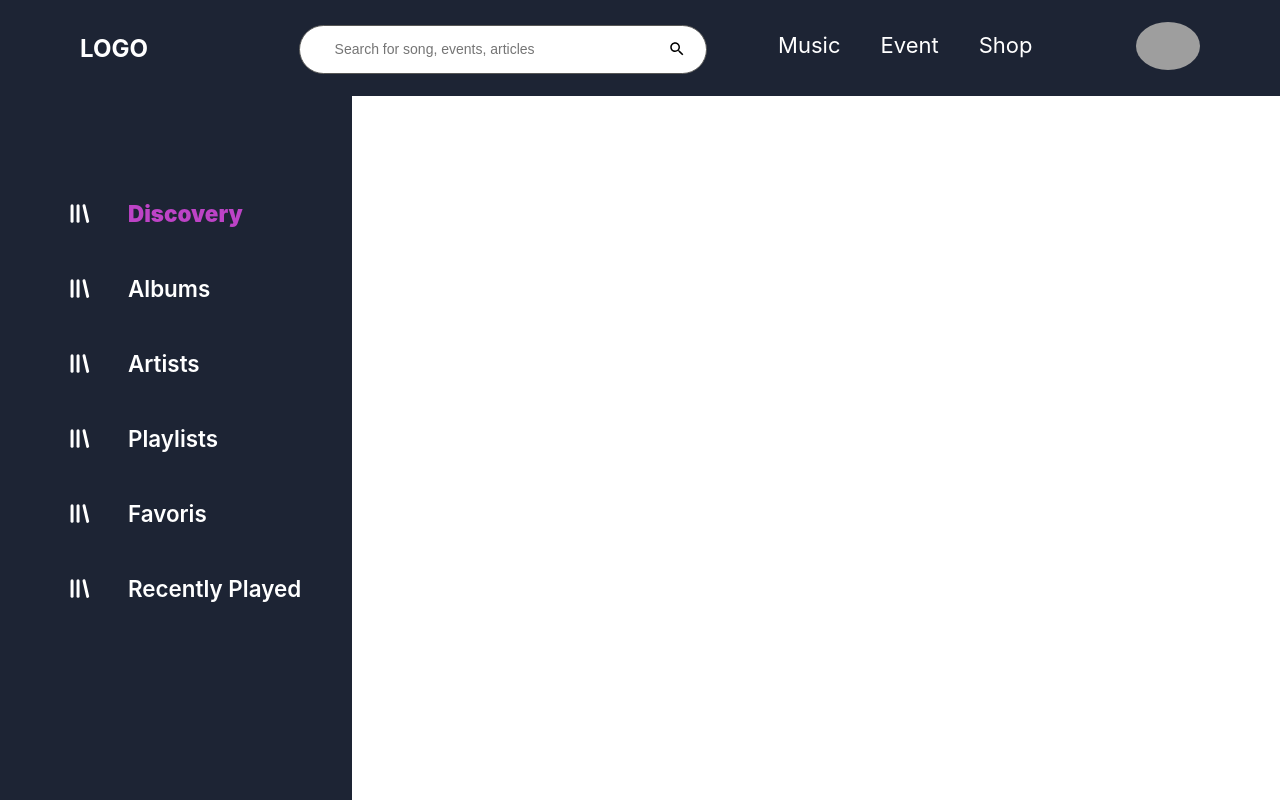
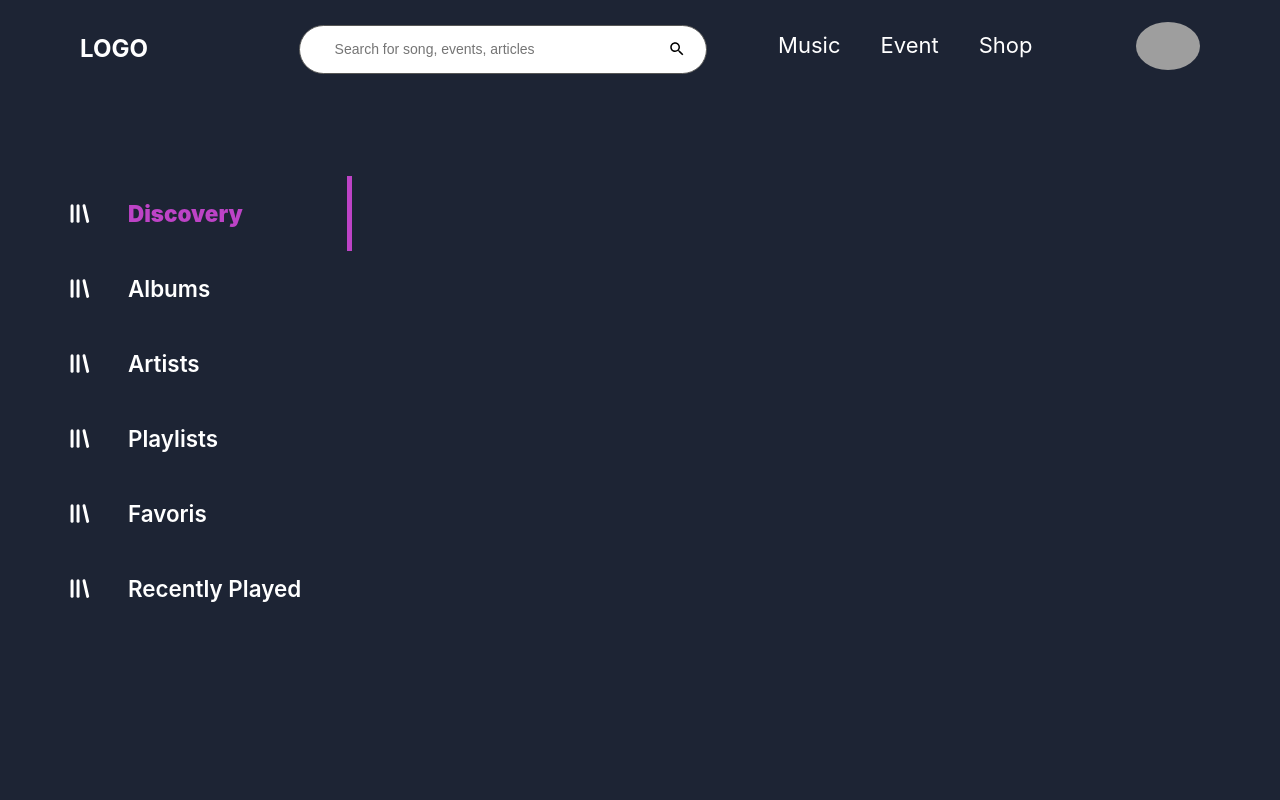
Before and after one commit to Mortadhagomri/MusicApp, a React (Create React App) app in the folder front/front-react/: page / in a window 1280 px wide. Shown: the top 800 px of the page. Built offline with nearby package versions, Linux system fonts and the light colour scheme; grey boxes are pictures that could not be loaded.

Commit message:
dashboard_2.2

```diff
--- a/front/front-react/src/App.css
+++ b/front/front-react/src/App.css
@@ -1,39 +1,5 @@
 .App {
+  width: 100%;
   text-align: center;
-  color: rgb(0, 0, 0);
+  background-color: #1d2434;
 }
-
-.App-logo {
-  height: 40vmin;
-  pointer-events: none;
-}
-
-@media (prefers-reduced-motion: no-preference) {
-  .App-logo {
-    animation: App-logo-spin infinite 20s linear;
-  }
-}
-
-.App-header {
-  background-color: #282c34;
-  min-height: 100vh;
-  display: flex;
-  flex-direction: column;
-  align-items: center;
-  justify-content: center;
-  font-size: calc(10px + 2vmin);
-  color: white;
-}
-
-.App-link {
-  color: #61dafb;
-}
-
-@keyframes App-logo-spin {
-  from {
-    transform: rotate(0deg);
-  }
-  to {
-    transform: rotate(360deg);
-  }
-}
--- a/front/front-react/src/Components/Dashboard/DashItem.jsx
+++ b/front/front-react/src/Components/Dashboard/DashItem.jsx
@@ -1,32 +1,11 @@
 import React from "react";
-// import { NavLink, Router } from "react-router-dom";
+import { NavLink } from "react-router-dom";
 
 const DashItem = ({ active, item, handleActive }) => {
   return (
-    <div>
-      <li>
-        <a
-          href={item.url}
-          className={`dashboard__item  ${active && "dashboard__item--active"}`}
-          onClick={() => handleActive(item.identif)}
-        >
-          <item.Icon
-            className={`dashboard__icon  ${
-              active && "dashboard__icon--active"
-            }`}
-          />
-          <span
-            className={`dashboard__link  ${
-              active && "dashboard__link--active"
-            }`}
-          >
-            {item.name}
-          </span>
-        </a>
-      </li>
-
-      {/* <NavLink
-        to={item.url}
+    <li>
+      <a
+        href={item.url}
         className={`dashboard__item  ${active && "dashboard__item--active"}`}
         onClick={() => handleActive(item.identif)}
       >
@@ -38,9 +17,13 @@ const DashItem = ({ active, item, handleActive }) => {
         >
           {item.name}
         </span>
-      </NavLink> */}
-    </div>
+      </a>
+    </li>
   );
 };
 
 export default DashItem;
+
+// mainlayout
+
+//
--- a/front/front-react/src/Components/Dashboard/Dashboard.jsx
+++ b/front/front-react/src/Components/Dashboard/Dashboard.jsx
@@ -1,7 +1,6 @@
 import React, { useState } from "react";
 import "./dashboard.css";
 import DashItem from "./DashItem";
-// import DashItemDraggable from "./DashItemDraggable";
 
 // sfc
 const Dashboard = ({ dashboard, DefaultIdentif }) => {
--- a/front/front-react/src/Components/Dashboard/dashboard.css
+++ b/front/front-react/src/Components/Dashboard/dashboard.css
@@ -1,6 +1,6 @@
 .dashboard {
   width: 22rem;
-  height: 50.55rem;
+  height: 50.5rem;
   flex: 0 0 17%;
   background-color: #1d2434;
   padding: 4rem 0rem 0rem 0rem;
@@ -20,8 +20,9 @@
   display: flex;
   align-items: center;
   color: white;
-  backface-visibility: hidden;
-  position: relative;
+  /* backface-visibility: hidden; */
+  /* position: relative; */
+  /* height: 100%; */
 }
 .dashboard__item::after {
   content: "";
@@ -29,7 +30,7 @@
   right: 0;
   width: 5px;
   height: 100%;
-  background-color: var(--main-color);
+  background-color: #bd43c6;
   transform: scaleY(0);
   transition: transform 0.4s;
 }
@@ -66,54 +67,3 @@
   transform: rotate(180deg);
   transition: all 0.3s;
 }
-/* .dashboard__draggable {
-  display: flex;
-  flex-direction: column;
-  padding: 1.5rem 0rem;
-}
-.dashboard__draggable--list {
-  display: flex;
-  align-items: center;
-  color: var(--grey-color);
-  cursor: pointer;
-  padding: 0rem 3rem;
-}
-.dashboard__draggable--list:hover {
-  color: var(--main-color);
-}
-.dashboard__draggable--items {
-  margin-top: 3px;
-  color: var(--grey-color);
-  list-style: none;
-  display: flex;
-  flex-direction: column;
-  max-height: 0px;
-}
-.dashboard__draggable--item {
-  text-decoration: none;
-  padding: 1rem 0.5rem;
-  text-align: center;
-  font-size: 1.1rem;
-  font-weight: 600;
-  letter-spacing: 1px;
-  color: currentColor;
-  position: relative;
-}
-.dashboard__draggable--item::after {
-  content: "";
-  position: absolute;
-  right: 0;
-  width: 5px;
-  height: 100%;
-  background-color: var(--main-color);
-  transform: scaleY(0);
-  transition: transform 0.4s;
-}
-.dashboard__draggable--item--active {
-  font-weight: 900;
-  color: var(--main-color);
-  position: relative;
-}
-.dashboard__draggable--item--active::after {
-  transform: scaleY(1);
-} */
--- a/front/front-react/src/index.css
+++ b/front/front-react/src/index.css
@@ -1,11 +1,12 @@
 body {
   margin: 0;
+  min-height: 100%;
   font-family: -apple-system, BlinkMacSystemFont, "Segoe UI", "Roboto", "Oxygen",
     "Ubuntu", "Cantarell", "Fira Sans", "Droid Sans", "Helvetica Neue",
     sans-serif;
   -webkit-font-smoothing: antialiased;
   -moz-osx-font-smoothing: grayscale;
-  background-color: rgb(255, 255, 255);
+  background-color: rgb(20, 1, 1);
 }
 
 code {
```
